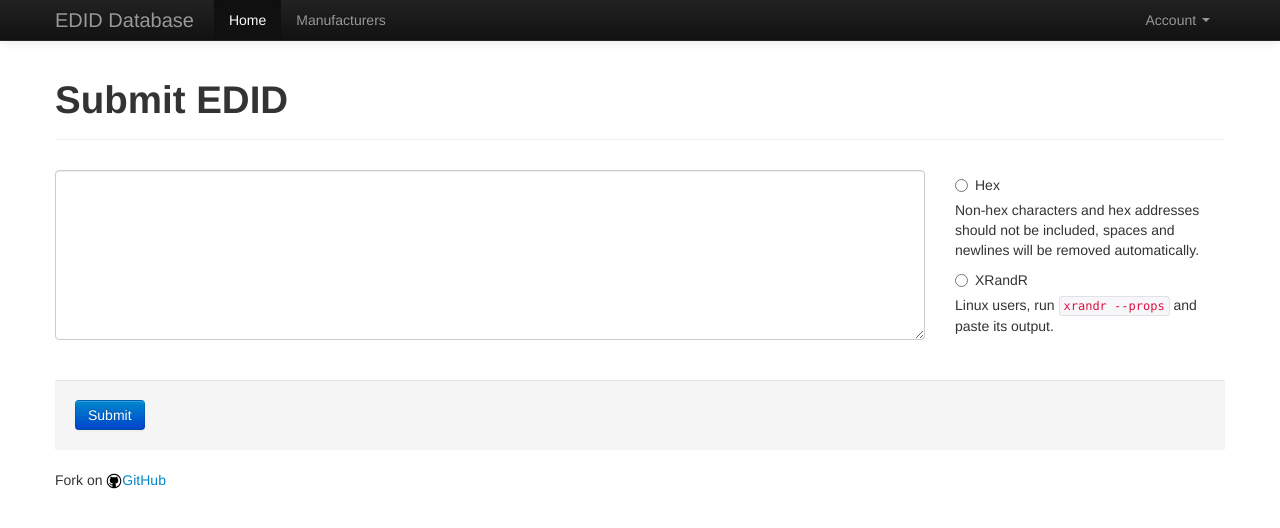
After one commit to timvideos/edid.tv, a Django app: page /edid/upload_text/ in a window 1280 px wide. The commit adds this page. Shown: the top 528 px of the page. Run offline with Django 3.2, Linux system fonts and the light colour scheme; some libraries are stand-ins or nearby versions.

Commit message:
Add submitting EDID as text feature.

```diff
--- a/frontend/forms.py
+++ b/frontend/forms.py
@@ -39,6 +39,56 @@ class EDIDUploadForm(forms.Form):
             raise forms.ValidationError('This file have been uploaded before.')
 
         return edid_file
+
+
+class EDIDTextUploadForm(forms.Form):
+    text = forms.CharField(widget=forms.Textarea)
+    text_type = forms.CharField(widget=forms.HiddenInput)
+
+    edid_list = []
+
+    def clean_text_type(self):
+        text_type = self.cleaned_data['text_type']
+
+        if text_type not in ['hex', 'xrandr']:
+            raise forms.ValidationError('Text type is invalid.')
+
+        return text_type
+
+    def clean(self):
+        cleaned_data = super(EDIDTextUploadForm, self).clean()
+
+        text = cleaned_data.get('text')
+        text_type = cleaned_data.get('text_type')
+
+        if not text or not text_type:
+            raise forms.ValidationError('Please fill the form.')
+
+        if text_type == 'hex':
+            raise forms.ValidationError('Not yet supported!')
+            # self.edid_list == []
+        elif text_type == 'xrandr':
+            inside_edid = False
+            edid_hex = ''
+
+            # Parse text line-by-line
+            for line in text.splitlines():
+                # If inside edid block
+                if inside_edid:
+                    if line.startswith(u'\t\t'):
+                        edid_hex += line[2:]
+                    # edid block ended
+                    else:
+                        inside_edid = False
+                        self.edid_list.append(edid_hex.decode('hex'))
+                # Look for edid block
+                elif line == u'\tEDID:':
+                    inside_edid = True
+
+        if self.edid_list == []:
+            raise forms.ValidationError('No EDID was parsed.')
+
+        return cleaned_data
 
 
 class BaseForm(forms.ModelForm):
--- a/frontend/static/css/edid.css
+++ b/frontend/static/css/edid.css
@@ -7,6 +7,14 @@ body {
   display: none;
 }
 
+
+#text_upload_form #id_text {
+    box-sizing: border-box;
+    font-family: monospace;
+    font-size: 12px;
+    line-height: 16px;
+    width: 100%;
+}
 
 /* Comments
 ------------------------- */
--- a/frontend/urls.py
+++ b/frontend/urls.py
@@ -11,6 +11,8 @@ urlpatterns = patterns('',
 
     # EDID
     url(r'^edid/upload/$', views.EDIDUpload.as_view(), name='edid-upload'),
+    url(r'^edid/upload_text/$', views.EDIDTextUpload.as_view(),
+        name='edid-upload-text'),
     url(r'^edid/(?P<pk>\d+)/$', views.EDIDDetailView.as_view(),
         name='edid-detail'),
     url(r'^edid/(?P<pk>\d+)/update/$', views.EDIDUpdate.as_view(),
--- a/frontend/views.py
+++ b/frontend/views.py
@@ -18,8 +18,9 @@ from edid_parser.edid_parser import EDID_Parser, EDIDParsingError
 
 from frontend.models import (Manufacturer, EDID, StandardTiming,
                              DetailedTiming, Comment)
-from frontend.forms import (EDIDUpdateForm, EDIDUploadForm, CommentForm,
-                            StandardTimingForm, DetailedTimingForm)
+from frontend.forms import (EDIDTextUploadForm, EDIDUpdateForm, EDIDUploadForm,
+                            StandardTimingForm, DetailedTimingForm,
+                            CommentForm)
 
 
 ### Manufacturer
@@ -113,6 +114,67 @@ class EDIDUpload(FormView):
 
         return HttpResponseRedirect(reverse('edid-detail',
                                             kwargs={'pk': edid_object.pk}))
+
+
+class EDIDTextUpload(FormView):
+    form_class = EDIDTextUploadForm
+    template_name = 'frontend/edid_text_upload.html'
+
+    def form_valid(self, form):
+        self.succeeded = 0
+        self.failed = 0
+        self.duplicate = 0
+        self.edid_list = []
+
+        for edid_bytes in form.edid_list:
+            self._process_edid(edid_bytes)
+
+        return self.render_to_response(self.get_context_data(
+            form=form,
+            valid=True,
+            succeeded=self.succeeded,
+            failed=self.failed,
+            duplicate=self.duplicate,
+            edid_list=self.edid_list
+        ))
+
+    def _process_edid(self, edid_bytes):
+        # Encode in base64
+        edid_base64 = base64.b64encode(edid_bytes)
+
+        if EDID.objects.filter(file_base64=edid_base64).exists():
+            self.duplicate += 1
+        else:
+            # Parse EDID file and add it
+            try:
+                edid_data = EDID_Parser(edid_bytes).data
+                self._create_edid(edid_base64, edid_data)
+                self.succeeded += 1
+            except EDIDParsingError:
+                self.failed += 1
+
+    def _create_edid(self, edid_base64, edid_data):
+        # Override RevisionMiddleware
+        # RevisionMiddleware creates a revision per request,
+        # we want a revision per EDID object created
+        with reversion.create_revision(manage_manually=True):
+            # Create EDID entry
+            edid_object = EDID.create(file_base64=edid_base64,
+                                      edid_data=edid_data)
+            # Save the entry
+            edid_object.save()
+
+            # Add timings
+            edid_object.populate_timings_from_edid_parser(edid_data)
+            # Save the updated entry
+            edid_object.save()
+
+            # Set revision comment
+            reversion.set_comment('EDID parsed.')
+            # Create revision for EDID
+            reversion.default_revision_manager.save_revision([edid_object])
+
+            self.edid_list.append(edid_object)
 
 
 class EDIDDetailView(PrefetchRelatedMixin, DetailView):
--- a/templates/frontend/edid_table.html
+++ b/templates/frontend/edid_table.html
@@ -41,5 +41,7 @@
   </tbody>
 </table>
 {% else %}
-  <p>No EDID in the database.</p>
+  {% if not hide_on_empty %}
+  <p>No EDID found.</p>
+  {% endif %}
 {% endif %}
--- /dev/null
+++ b/templates/frontend/edid_text_upload.html
@@ -0,0 +1,66 @@
+{% extends "base.html" %}
+{% block title %}Submit - EDID Database{% endblock %}
+
+{% block content %}
+<div class="row">
+  <div class="span12">
+    <div class="page-header">
+      <h1>Submit EDID</h1>
+    </div>
+
+  {% if valid %}
+    <div class="alert alert-success">
+      <h4>Thanks!</h4>
+      {{ succeeded }} EDIDs submitted successfully, {{ failed }} failed parsing and {{ duplicate }} were already submitted.
+    </div>
+
+    {% include 'frontend/edid_table.html' with hide_on_empty=True %}
+  {% endif %}
+
+  {% if form.non_field_errors %}
+    <div class="alert alert-error">
+      <button type="button" class="close" data-dismiss="alert">&times;</button>
+      <strong>Error!</strong>
+    {% for error in form.non_field_errors %}
+      {{ error }}{% if not forloop.last %}<br>{% endif %}
+    {% endfor %}
+    </div>
+  {% endif %}
+
+    <form method="post" id="text_upload_form">{% csrf_token %}
+      <div class="row">
+        <div class="span9">
+          <div class="control-group{% if form.text.errors %} error{% endif %}">
+            <div class="controls">
+              <textarea id="id_text" name="text" cols="40" rows="10">{% if form.text.value %}{{ form.text.value }}{% endif %}</textarea>
+  {% for error in form.text.errors %}
+              <span class="help-block">{{ error|escape }}</span>
+  {% endfor %}
+            </div>
+          </div>
+        </div>
+
+        <div class="span3">
+          <div class="control-group{% if form.text.errors %} error{% endif %}">
+            <div class="controls">
+              <label class="radio">
+                <input type="radio" id="id_text_type_hex" name="text_type" value="hex"{% ifequal form.text_type.value 'hex' %} checked{% endifequal %}> Hex
+              </label>
+              <p>Non-hex characters and hex addresses should not be included, spaces and newlines will be removed automatically.</p>
+
+              <label class="radio">
+                <input type="radio" id="id_text_type_xrandr" name="text_type" value="xrandr"{% ifequal form.text_type.value 'xrandr' %} checked{% endifequal %}> XRandR
+              </label>
+              <p>Linux users, run <code>xrandr --props</code> and paste its output.</p>
+            </div>
+          </div>
+        </div>
+      </div>
+
+      <div class="form-actions">
+        <button class="btn btn-primary" id="submit-id-submit" type="submit">Submit</button>
+      </div>
+    </form>
+  </div>
+</div>
+{% endblock %}
```
